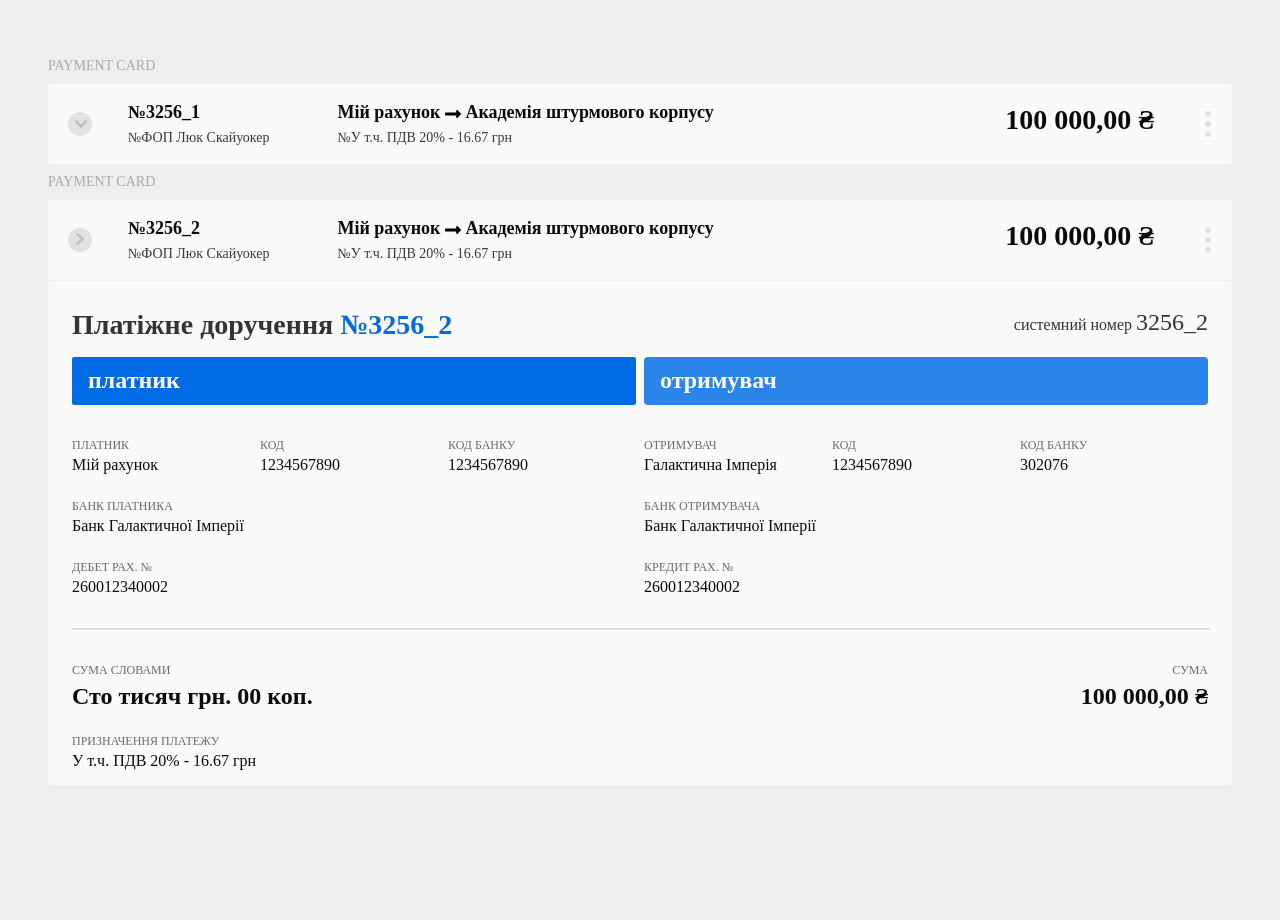
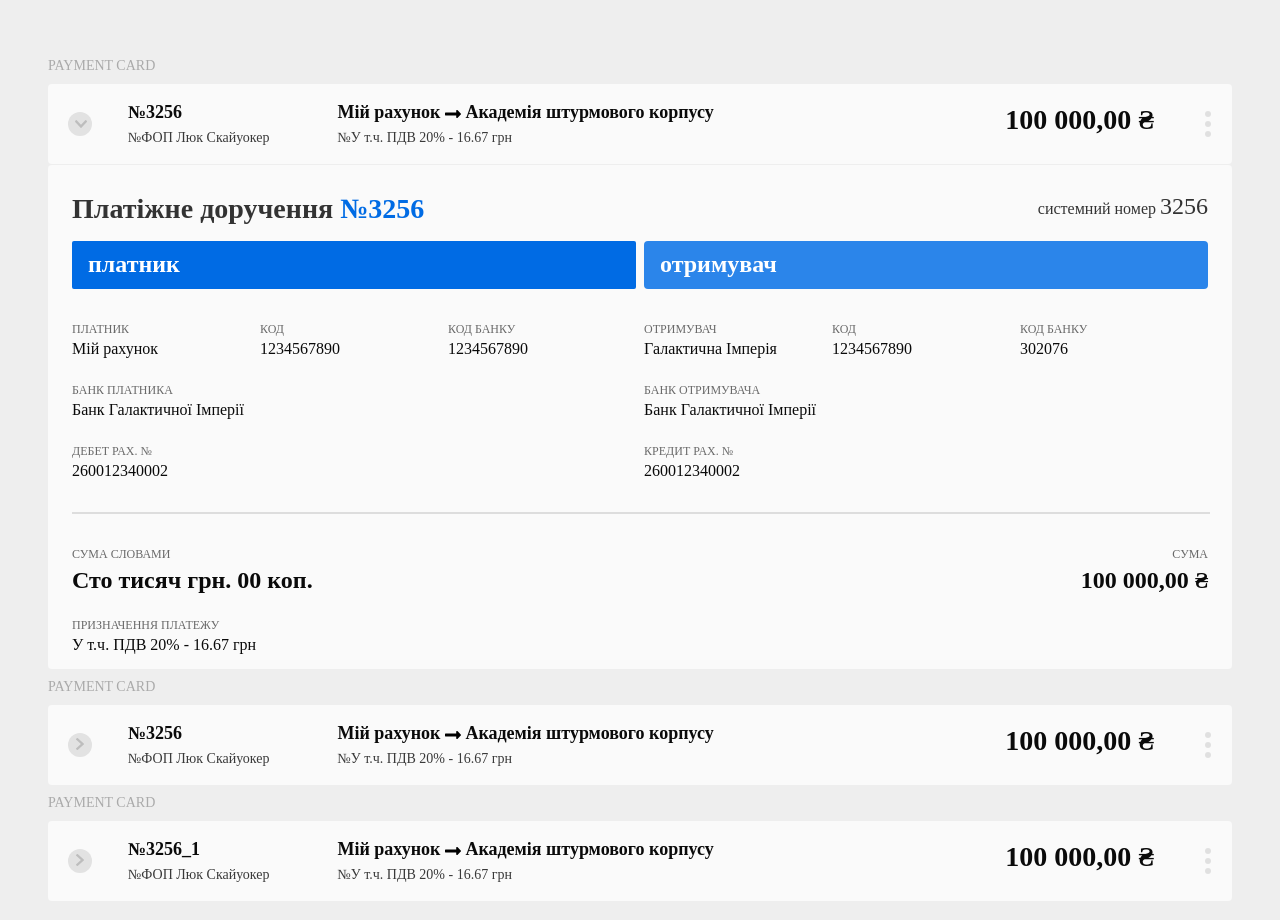
Before and after one commit to OleksandrKvitka/Angularjs_practice, a website: page app/index.html in a window 1280 px wide. Both pictures are taken after a click on the button 80 px from the left and 124 px from the top of the page. Before the commit the page ends 843 px from the top, so only its background shows below. Drawn offline with nearby package versions, Linux system fonts and the light colour scheme; some packages are replaced by stand-ins of ours; a web font is replaced by a local one.

Commit message:
service ready

```diff
--- a/app/card-list/card-list.component.js
+++ b/app/card-list/card-list.component.js
@@ -19,11 +19,11 @@ angular.
           this.meny_show.push(false);
           this.focus.push(false);
         }
-        this.showCard = function() {
-          this.show[1] = !this.show[1];
+        this.showCard = function(id) {
+          this.show[id] = !this.show[id];
         }
-        this.changeArr = function() {
-          this.change[1] = !this.change[1];
+        this.changeArr = function(id) {
+          this.change[id] = !this.change[id];
         }
         this.showMenu = function(id) {
           this.meny_show[id] = !this.meny_show[id];
--- a/app/card-list/card-list.template.html
+++ b/app/card-list/card-list.template.html
@@ -15,10 +15,10 @@
                     <button class="box_cell_red box_cell">Видалити</button>
                 </div>
             </div>
-            <div class="box" ng-click="box_focus = !box_focus; $ctrl.changeArr()" ng-class="{'box_focus': box_focus}">
+            <div class="box" ng-click="box_focus = !box_focus; $ctrl.changeArr(card.id)" ng-class="{'box_focus': box_focus}">
                 <div class="button_flex">
                     <div class="button">
-                        <button class="open" ng-click="$ctrl.showCard(); box_focus = !box_focus; $ctrl.changeArr(); rotate = !rotate" ng-class="{'box_focus': box_focus, 'rotate': rotate}">
+                        <button class="open" ng-click="$ctrl.showCard(card.id); box_focus = !box_focus; $ctrl.changeArr(card.id); rotate = !rotate" ng-class="{'box_focus': box_focus, 'rotate': rotate}">
                             <img src="img/chevron-right.svg">
                         </button>
                     </div>
@@ -39,7 +39,7 @@
                 <div class="third_flex">
                     <div class="sum">{{card.sum}}</div>
                 </div>
-                <div class="circles_flex" ng-click="box_focus = !box_focus; $ctrl.showMenu({{card.id}}); $ctrl.changeArr()" ng-class="{'box_focus': box_focus}">
+                <div class="circles_flex" ng-click="box_focus = !box_focus; $ctrl.showMenu(card.id); $ctrl.changeArr(card.id)" ng-class="{'box_focus': box_focus}">
                     <div class="circle"></div>
                     <div class="circle"></div>
                     <div class="circle"></div>
--- a/app/cards/cards.json
+++ b/app/cards/cards.json
@@ -1,7 +1,7 @@
 [
     {
         "id": "0",
-        "number": "3256_1",
+        "number": "3256",
         "payer": "ФОП Люк Скайуокер",
         "account_section": "Академія штурмового корпусу",
         "pay_assignment": "У т.ч. ПДВ 20% - 16.67 грн",
@@ -18,7 +18,24 @@
     },
     {
         "id": "1",
-        "number": "3256_2",
+        "number": "3256",
+        "payer": "ФОП Люк Скайуокер",
+        "account_section": "Академія штурмового корпусу",
+        "pay_assignment": "У т.ч. ПДВ 20% - 16.67 грн",
+        "sum": "100 000,00 ₴",
+        "payer_code": "1234567890",
+        "payer_bank_code": "1234567890",
+        "payer_bank": "Банк Галактичної Імперії",
+        "recipient": "Галактична Імперія",
+        "recipient_code": "1234567890",
+        "recipient_bank_code": "302076",
+        "recipient_bank": "Банк Галактичної Імперії",
+        "debit_credit": "260012340002",
+        "sum_text": "Сто тисяч грн. 00 коп."
+    },
+    {
+        "id": "2",
+        "number": "3256_1",
         "payer": "ФОП Люк Скайуокер",
         "account_section": "Академія штурмового корпусу",
         "pay_assignment": "У т.ч. ПДВ 20% - 16.67 грн",
```
